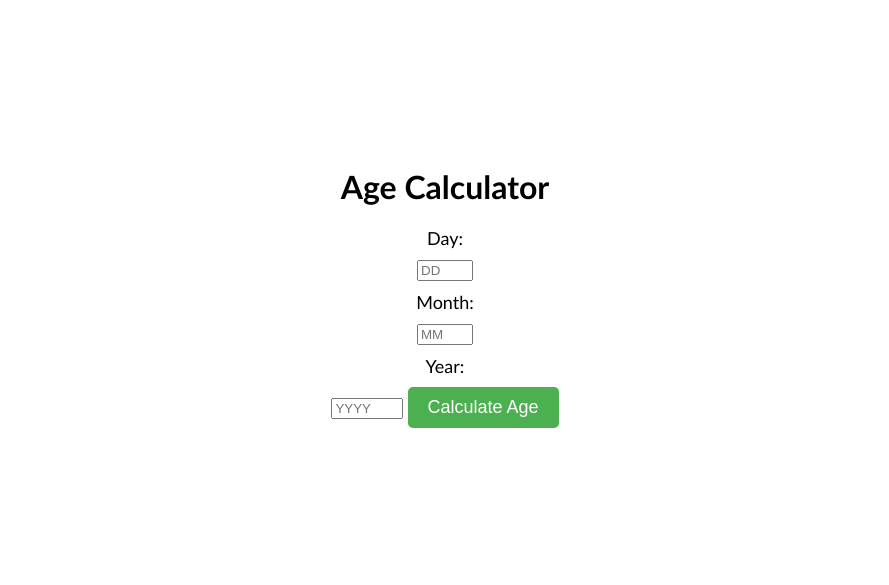
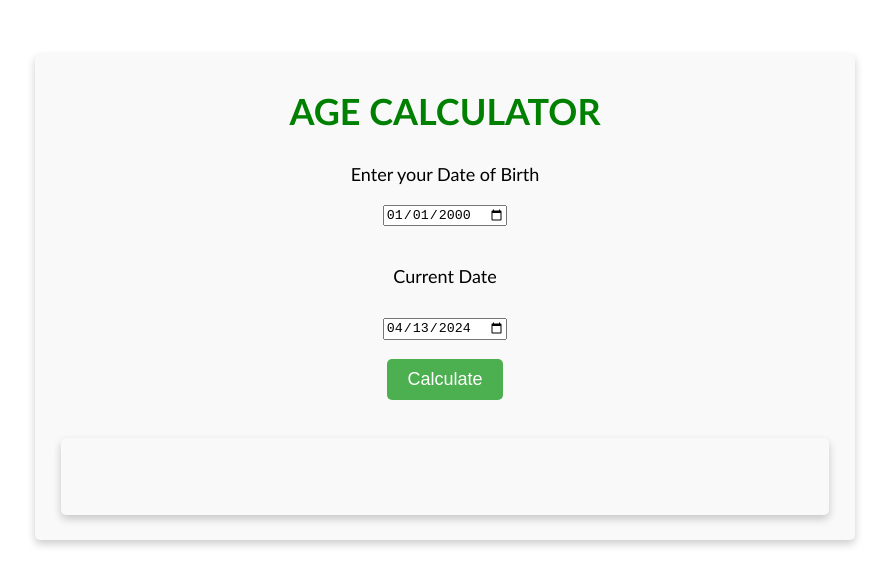
Before and after one commit to Aniyamodi/age-calculator, a plain HTML site: page index.html in a window 1280 px wide. Shown: the part 103-688 px from the top of the page, without its empty margins (195-1084 px from the left). Drawn offline with Linux system fonts and the light colour scheme.

Commit message:
Update index.html

```diff
--- a/index.html
+++ b/index.html
@@ -1,26 +1,34 @@
 <!DOCTYPE html>
-<html lang="en">
+<html>
 
 <head>
-    <meta charset="UTF-8">
-    <meta name="viewport" content="width=device-width, initial-scale=1.0">
     <title>Age Calculator</title>
-    <link rel="stylesheet" href="style.css">
+    <link rel="stylesheet" href="style.css" />
 </head>
 
 <body>
-    <div class="container">
-        <h1>Age Calculator</h1>
-        <label for="day">Day:</label>
-        <input type="number" id="day" placeholder="DD" min="1" max="31">
-        <label for="month">Month:</label>
-        <input type="number" id="month" placeholder="MM" min="1" max="12">
-        <label for="year">Year:</label>
-        <input type="number" id="year" placeholder="YYYY" min="1900" max="2024">
-        <button id="calculateBtn">Calculate Age</button>
-        <p id="result"></p>
+    <div class="card">
+        <header>
+            <h1>AGE CALCULATOR</h1>
+        </header>
+        <div>
+            <label>Enter your Date of Birth</label>
+            <input id="inputDob" type="date" value="2000-01-01" />
+        </div>
+        <br />
+        <!-- Take the date from which age is to be calculated -->
+        <div>
+            <label>Current Date</label><br>
+            <input id="cdate" type="date" value="" />
+        </div>
+        <br />
+        <button type="button" onclick="getDOB()">
+            Calculate
+        </button>
+        <br />
+        <div id="currentAge"></div>
+        <script src="script.js"></script>
     </div>
-    <script src="script.js"></script>
 </body>
 
 </html>
```
